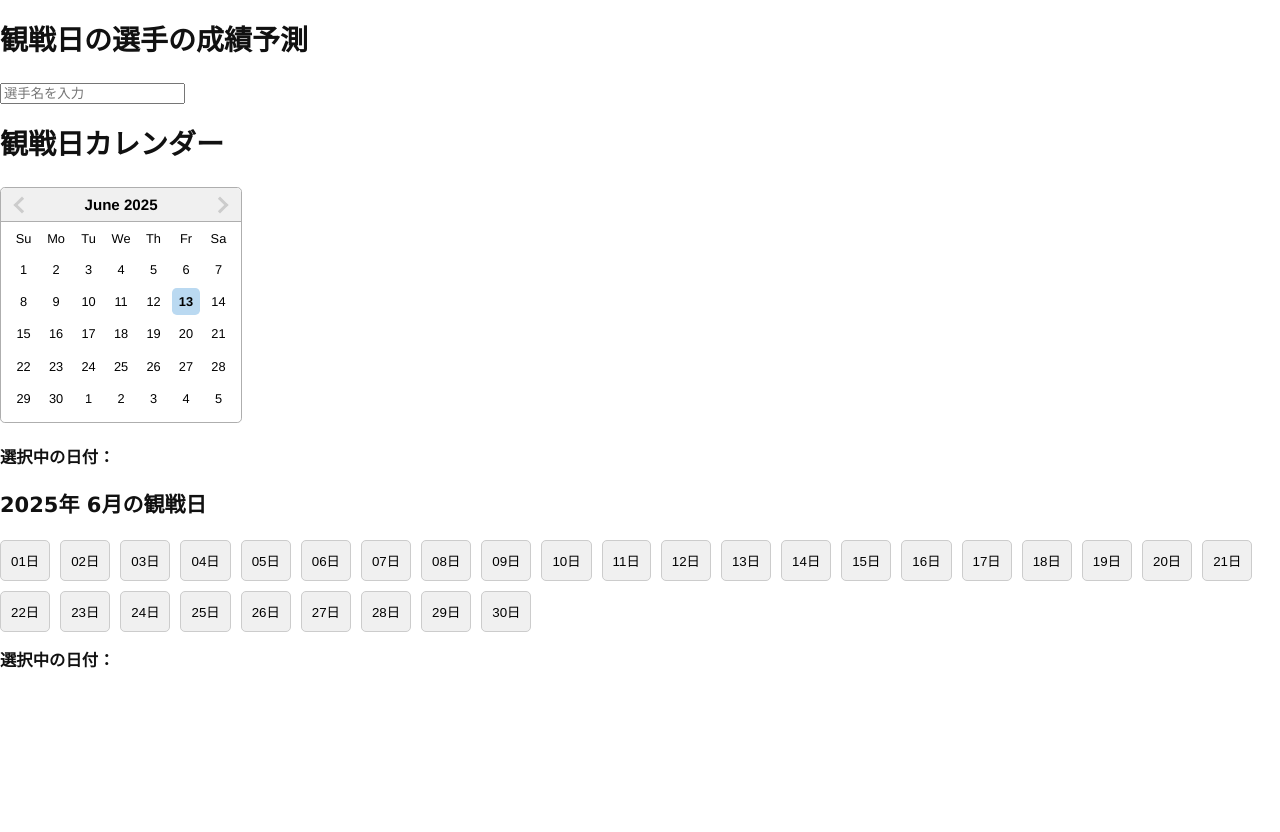
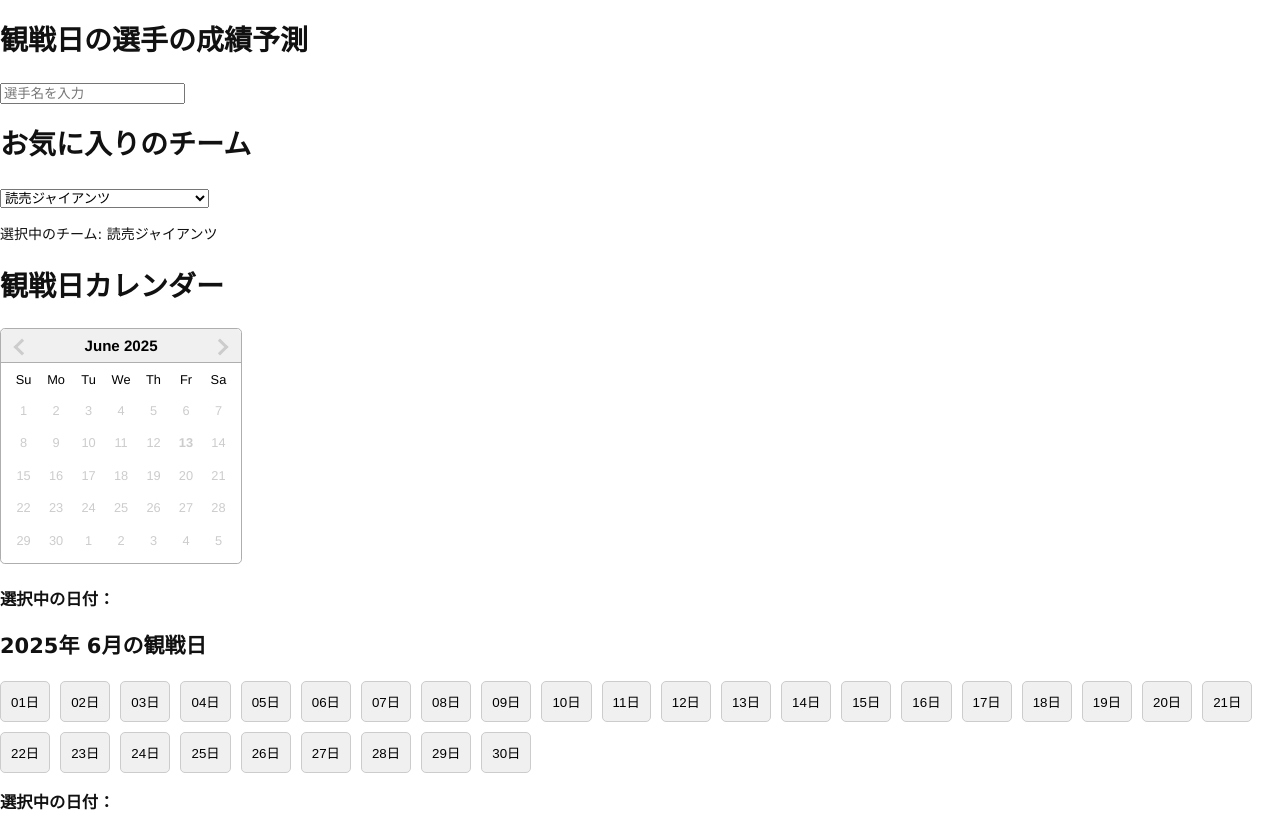
Before and after one commit to ikegodDF/baseball_stats, a React (Vite) app in the folder frontend/: page / in a window 1280 px wide. Before the commit the page ends 800 px from the top, so only its background shows below. Built offline with nearby package versions, Linux system fonts and the light colour scheme.

Commit message:
create combbox

```diff
--- a/frontend/src/App.jsx
+++ b/frontend/src/App.jsx
@@ -2,10 +2,12 @@ import React from "react";
 import { Calendar } from "./components/Calendar";
 import "./App.css";
 import { CheckCalendar } from "./components/CheckCalendar/CheckCalendar";
+import { FavoriteteamSelector } from "./components/FavoriteTeamSelector/FavoriteteamSelector";
 
 function App() {
   return (
     <div className="App">
+      <FavoriteteamSelector />
       <h1>観戦日カレンダー</h1>
       <CheckCalendar />
       <Calendar />
--- a/frontend/src/components/CheckCalendar/CheckCalendar.css
+++ b/frontend/src/components/CheckCalendar/CheckCalendar.css
@@ -3,3 +3,8 @@
   color: white;
   border-radius: 50%;
 }
+
+.disabled-day {
+  pointer-events: none;
+  opacity: 0.3;
+}
--- a/frontend/src/components/CheckCalendar/CheckCalendar.jsx
+++ b/frontend/src/components/CheckCalendar/CheckCalendar.jsx
@@ -20,12 +20,17 @@ export const CheckCalendar = () => {
     return selectedDates.some((d) => d.toDateString() === date.toDateString());
   };
 
+  const days = [new Date(2025, 6, 12), new Date(2025, 6, 13)];
+
   return (
     <div>
       <DatePicker
         inline
         onChange={toggleDate}
         highlightDates={selectedDates}
+        filterDate={(date) =>
+          days.some((d) => d.toDateString() === date.toDateString())
+        }
         dayClassName={(date) =>
           isSelected(date) ? "selected-date" : "undefined"
         }
--- /dev/null
+++ b/frontend/src/components/FavoriteTeamSelector/FavoriteteamSelector.jsx
@@ -0,0 +1,42 @@
+import React, { useState } from "react";
+
+const inputDate = [
+  { teamId: 1, teamName: "読売ジャイアンツ" },
+  { teamId: 2, teamName: "阪神タイガース" },
+  { teamId: 3, teamName: "中日ドラゴンズ" },
+  { teamId: 4, teamName: "広島東洋カープ" },
+  { teamId: 5, teamName: "東京ヤクルトスワローズ" },
+  { teamId: 6, teamName: "横浜DeNAベイスターズ" },
+  { teamId: 7, teamName: "福岡ソフトバンクホークス" },
+  { teamId: 8, teamName: "埼玉西武ライオンズ" },
+  { teamId: 9, teamName: "千葉ロッテマリーンズ" },
+  { teamId: 10, teamName: "オリックスバファローズ" },
+  { teamId: 11, teamName: "北海道日本ハムファイターズ" },
+  { teamId: 12, teamName: "東北楽天ゴールデンイーグルス" },
+];
+
+export const FavoriteteamSelector = () => {
+  const [selectedTeamId, setSelectedTeamId] = useState(inputDate[0].teamId);
+
+  const selectedTeam = inputDate.find(
+    (team) => team.teamId === Number(selectedTeamId)
+  );
+
+  return (
+    <div>
+      <h1>お気に入りのチーム</h1>
+      <select
+        id="team"
+        value={selectedTeamId}
+        onChange={(e) => setSelectedTeamId(e.target.value)}
+      >
+        {inputDate.map((team) => (
+          <option key={team.teamId} value={team.teamId}>
+            {team.teamName}
+          </option>
+        ))}
+      </select>
+      <p>選択中のチーム: {selectedTeam?.teamName}</p>
+    </div>
+  );
+};
```
Also changed, not shown: frontend/src/components/FavoriteTeamSelector/FavoriteTeamSelector.css (added).
